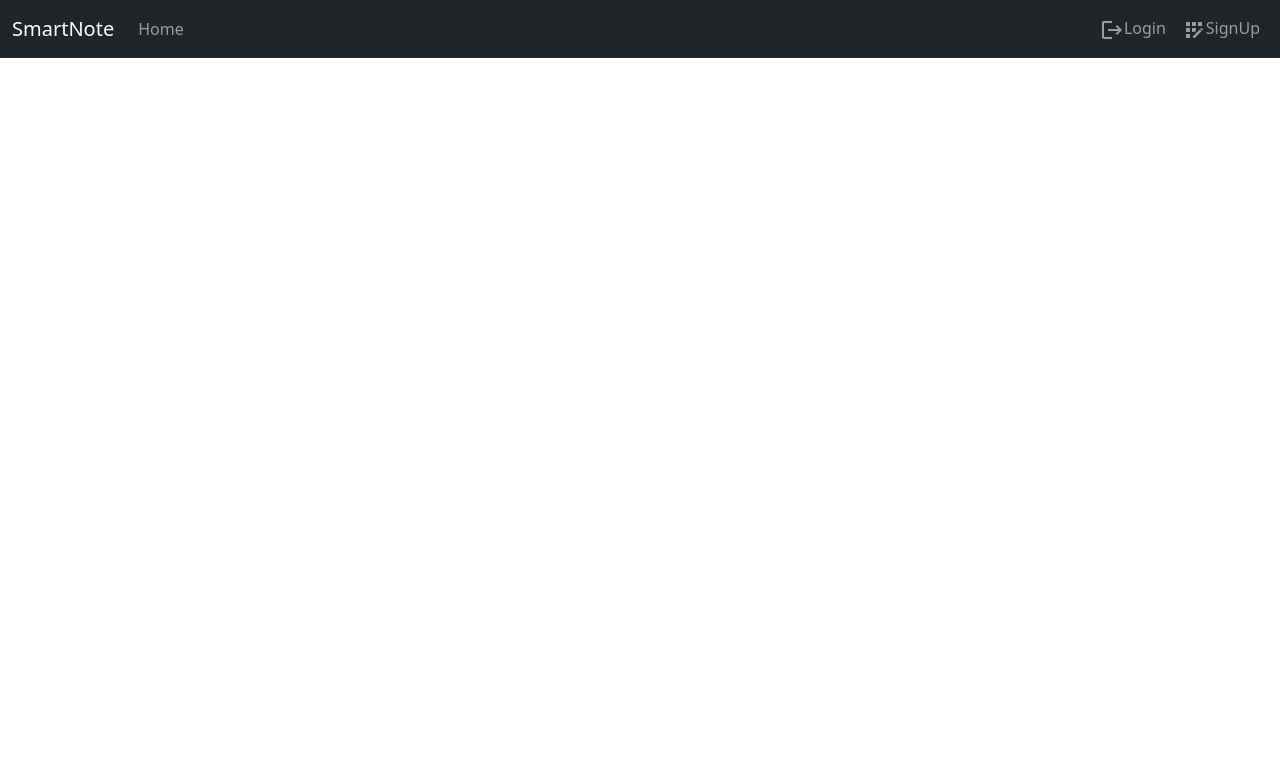
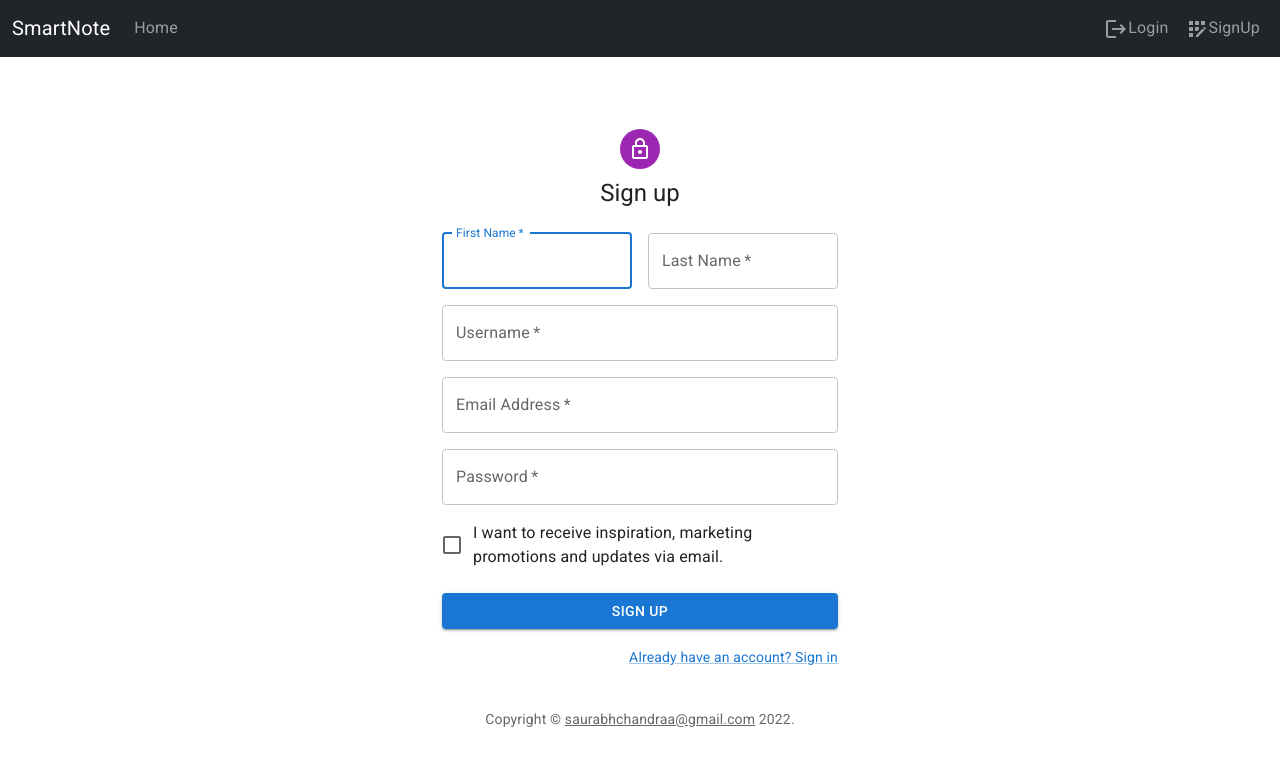
Before and after one commit to saurabhchandraa/smart-note-react, a React (Create React App) app: page /smart-note-react/signup in a window 1280 px wide. Shown: the top 766 px of the page. Built offline with nearby package versions, Linux system fonts and the light colour scheme.

Commit message:
react-router v5

```diff
--- a/package.json
+++ b/package.json
@@ -24,7 +24,7 @@
     "react-bootstrap": "^2.1.2",
     "react-dom": "^17.0.2",
     "react-edit-text": "^4.3.0",
-    "react-router-dom": "^6.2.2",
+    "react-router-dom": "^5.2.0",
     "react-scripts": "5.0.0",
     "typescript": "^4.5.5",
     "web-vitals": "^2.1.4"
@@ -56,6 +56,7 @@
     ]
   },
   "devDependencies": {
-    "@types/react-edit-text": "^4.3.0"
+    "@types/react-edit-text": "^4.3.0",
+    "@types/react-router-dom": "^5.3.3"
   }
 }
--- a/src/App.tsx
+++ b/src/App.tsx
@@ -1,5 +1,5 @@
 import React, { useState, useEffect } from "react";
-import { HashRouter as Router, Route, Routes } from "react-router-dom";
+import { BrowserRouter  as Router, Route, Switch } from "react-router-dom";
 import { Home } from "./components/Home";
 import { Layout } from "./components/Layout";
 import Login from "./components/Login/Login";
@@ -32,12 +32,18 @@ function App() {
       <NavigationBar />
       <Layout>
         <Router>
-          <Routes>
+        <Switch>
+         <Route path='/smart-note-react'exact component={Home}/>
+         <Route path='/smart-note-react/login'exact component={Login}/>
+         <Route path='/smart-note-react/signup'exact component={SignUp}/>
+         <Route path='/smart-note-react/profile'exact component={UserProfile}/>
+       </Switch>
+          {/* <Routes>
             <Route path="/smart-note-react" element={<Home/>} />
             <Route path="/smart-note-react/login" element={<Login></Login>} />
             <Route path="/smart-note-react/signup" element={<SignUp></SignUp>} />
             <Route path="/smart-note-react/profile" element={<UserProfile></UserProfile>} />
-          </Routes>
+          </Routes> */}
         </Router>
       </Layout>
     </AuthContext.Provider>
--- a/src/components/Login/SignUp.tsx
+++ b/src/components/Login/SignUp.tsx
@@ -14,7 +14,8 @@ import Container from '@mui/material/Container';
 import { createTheme, ThemeProvider } from '@mui/material/styles';
 import { register } from '../../services/AuthService';
 import AlertDialog from "../UI/AlertDialog";
-import { useNavigate } from "react-router-dom";
+// import { useNavigate } from "react-router-dom";
+import { useHistory } from "react-router-dom";
 
 function Copyright(props:any) {
   return (
@@ -33,7 +34,8 @@ const theme = createTheme();
 
 export default function SignUp() {
 
-  let navigate = useNavigate();
+  // let navigate = useNavigate();
+  let history = useHistory();
   const [errorMessage, setErrorMessage] = useState('');
 
   const handleSubmit = (event:any) => {
@@ -50,7 +52,8 @@ export default function SignUp() {
     register(signUpRequest).then(
       ()=> {
         console.log('User Registered Successfully');
-        return navigate("/login");
+        history.push("/login");
+        // return navigate("/login");
       }, (error) => {
         const resMessage =
         (error.response &&
--- a/src/components/NavBar/NavigationBar.tsx
+++ b/src/components/NavBar/NavigationBar.tsx
@@ -19,7 +19,7 @@ export const NavigationBar = () => {
   return (
     <Navbar collapseOnSelect expand="lg" bg="dark" variant="dark">
       <Container fluid>
-        <Navbar.Brand href="/">SmartNote</Navbar.Brand>
+        <Navbar.Brand href="/smart-note-react">SmartNote</Navbar.Brand>
         <Navbar.Toggle aria-controls="responsive-navbar-nav" />
         <Navbar.Collapse id="responsive-navbar-nav">
           <Nav className="me-auto">
@@ -29,9 +29,9 @@ export const NavigationBar = () => {
                 <NavDropdown.Item>
                   {user.email}
                 </NavDropdown.Item>
-                <NavDropdown.Item href="/profile">User Profile</NavDropdown.Item>
+                <NavDropdown.Item href="/smart-note-react/profile">User Profile</NavDropdown.Item>
                 <NavDropdown.Divider />
-                <NavDropdown.Item href="/login" onClick={ctx.onLogout}>
+                <NavDropdown.Item href="/smart-note-react/login" onClick={ctx.onLogout}>
                   Logout
                 </NavDropdown.Item>
               </NavDropdown>
@@ -40,15 +40,15 @@ export const NavigationBar = () => {
           {ctx.isLoggedIn ? (
             <Nav className="me-left">
               <Nav.Link href="https://github.com/tesla2101/smart-note-react"><GitHubIcon/></Nav.Link>
-              <Nav.Link href="/login" onClick={ctx.onLogout}>
+              <Nav.Link href="/smart-note-react/login" onClick={ctx.onLogout}>
               <LogoutIcon></LogoutIcon>
                 Logout
               </Nav.Link>
             </Nav>
           ) : (
             <Nav>
-              <Nav.Link href="/login"><LoginIcon/>Login</Nav.Link>
-              <Nav.Link href="/signup"><AppRegistrationIcon/>SignUp</Nav.Link>
+              <Nav.Link href="/smart-note-react/login"><LoginIcon/>Login</Nav.Link>
+              <Nav.Link href="/smart-note-react/signup"><AppRegistrationIcon/>SignUp</Nav.Link>
             </Nav>
           )}
         </Navbar.Collapse>
```
Also changed, not shown: 1 other file (tests, documents, lock files or other folders).
